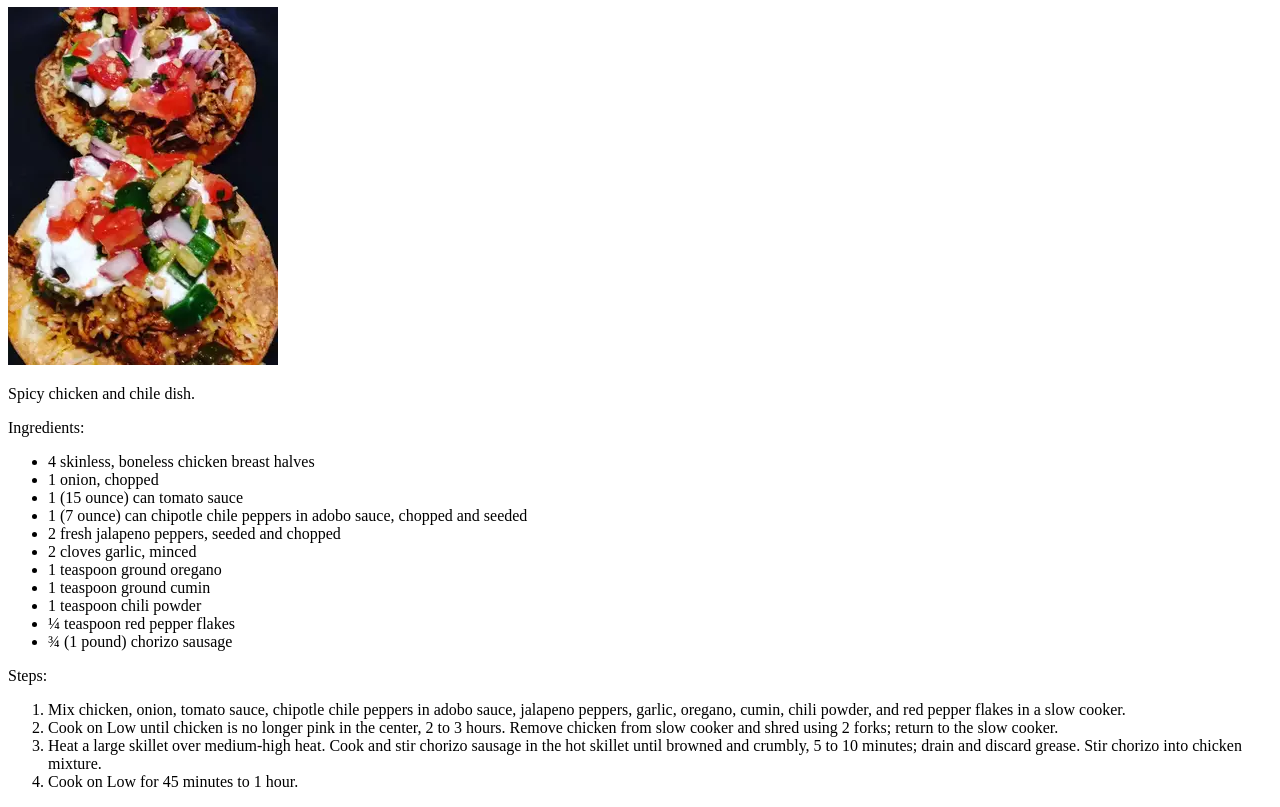
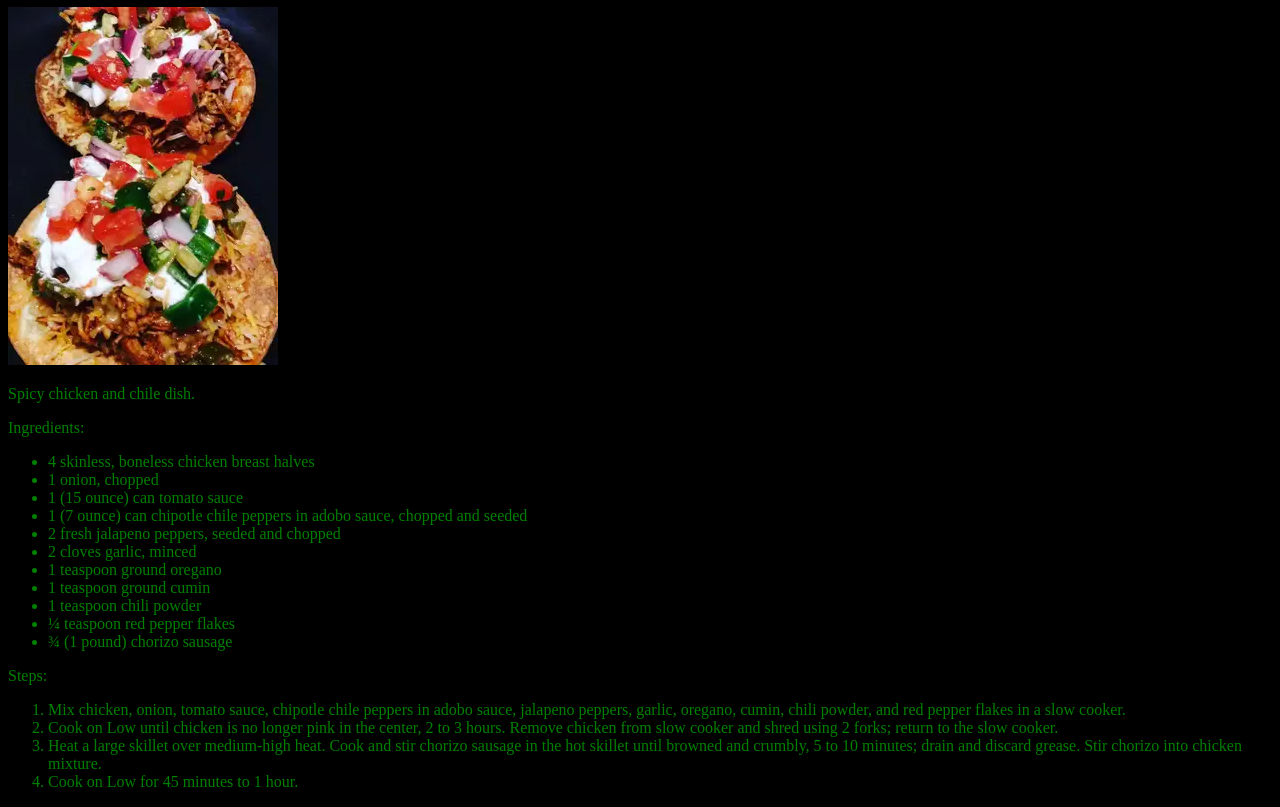
Before and after one commit to keithgaines/odin-recipes, a plain HTML site: page recipes/chicken_tinga.html in a window 1280 px wide. Shown: the part 99-906 px from the top of the page. Drawn offline with Linux system fonts and the light colour scheme.

Commit message:
Corrected link to stylesheet

```diff
--- a/recipes/chicken_tinga.html
+++ b/recipes/chicken_tinga.html
@@ -2,6 +2,7 @@
 <html lang="en">
 <head>
     <meta charset="UTF-8">
+    <link rel="stylesheet" href="..\stylesheet.css">
     <<title>Chicken Tinga</title>
 </head>
 <body>
```
Also changed, not shown: recipes/AirFryer_Ranch_Porkchops.html (+1 -1 lines).
